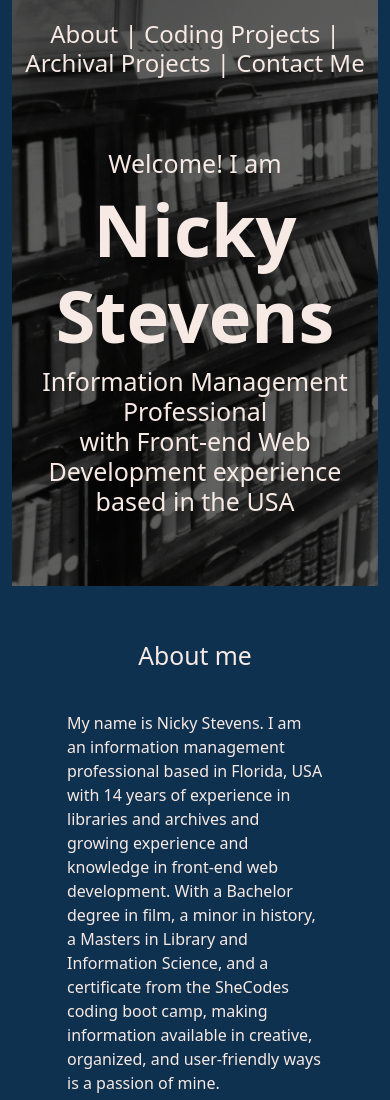
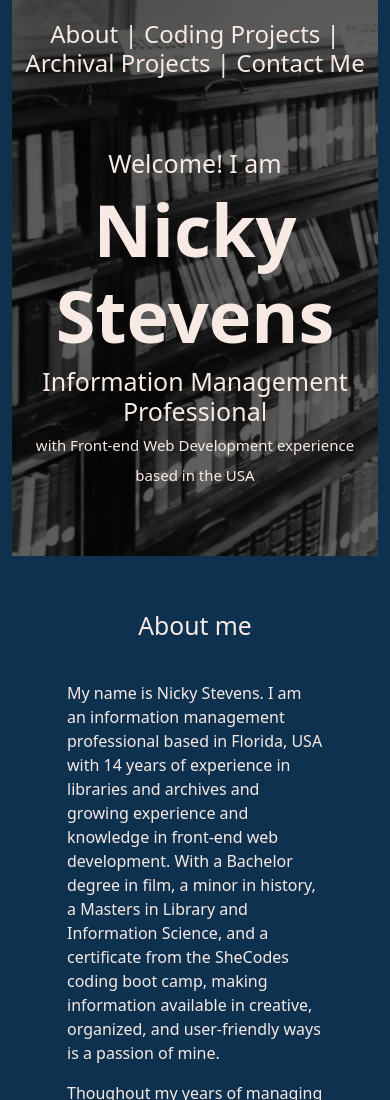
Before and after one commit to NicStevens/Portfolio, a plain HTML site: page index.html in a window 390 px wide. Shown: the top 1100 px of the page. Drawn offline with nearby package versions, Linux system fonts and the light colour scheme.

Commit message:
Adjusted the font-size of an h2 when viewed on mobile device

```diff
--- a/index.html
+++ b/index.html
@@ -42,10 +42,9 @@
         <h2 class="profession">
           Information Management Professional
           <br />
-          with Front-end Web Development experience
-
+          <span>with Front-end Web Development experience</span>
           <br />
-          based in the USA
+          <span>based in the USA</span>
         </h2>
       </header>
 
--- a/styles.css
+++ b/styles.css
@@ -235,6 +235,10 @@ footer .open-sourced-link:hover {
     font-size: 72px;
   }
 
+  .profession span {
+    font-size: 15px;
+  }
+
   .about-me-title {
     padding: 0;
   }
```
